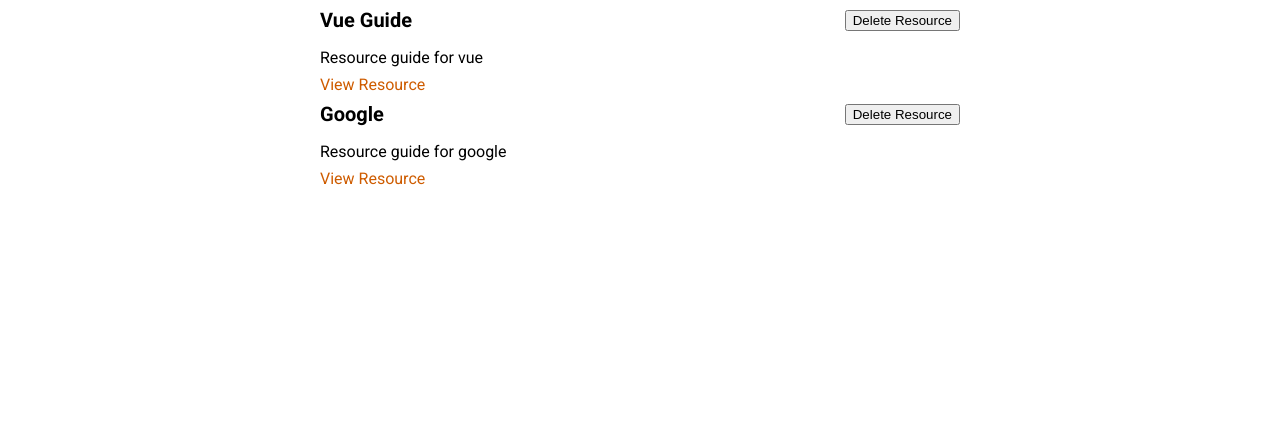
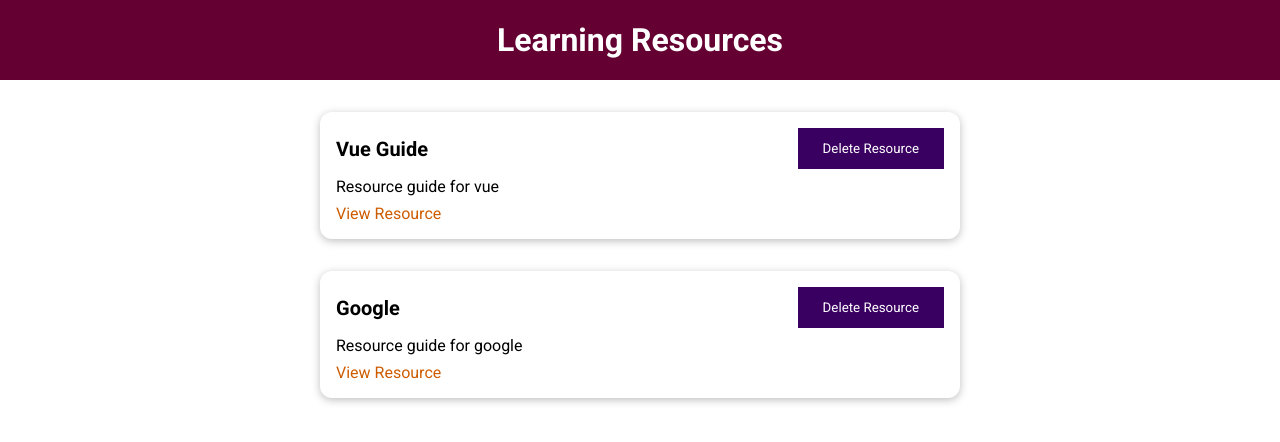
Before and after one commit to nnenna-syncpro/TheLearningResourcesApp, a Vue app: page / in a window 1280 px wide. Shown: the top 442 px of the page. Built offline with nearby package versions, Linux system fonts and the light colour scheme.

Commit message:
Added Header, BaseCard, and BaseButton components

```diff
--- a/src/App.vue
+++ b/src/App.vue
@@ -1,13 +1,16 @@
 <template>
+    <the-header title="Learning Resources"></the-header>
     <stored-resources :resources="storedResources"> </stored-resources>
 </template>
 
 <script>
 import StoredResources from "./components/learning-resources/StoredResources.vue";
+import TheHeader from "./components/layouts/TheHeader.vue";
 
 export default {
     components: {
-        StoredResources
+        StoredResources,
+        TheHeader
     },
     data () {
         return {
--- /dev/null
+++ b/src/components/UI/BaseButton.vue
@@ -0,0 +1,33 @@
+<template>
+    <button>
+        <slot></slot>
+    </button>
+</template>
+
+<style scoped>
+button {
+  padding: 0.75rem 1.5rem;
+  font-family: inherit;
+  background-color: #3a0061;
+  border: 1px solid #3a0061;
+  color: white;
+  cursor: pointer;
+}
+
+button:hover,
+button:active {
+  background-color: #270041;
+  border-color: #270041;
+}
+
+.flat {
+  background-color: transparent;
+  color: #3a0061;
+  border: none;
+}
+
+.flat:hover,
+.flat:active {
+  background-color: #edd2ff;
+}
+</style>
--- /dev/null
+++ b/src/components/UI/BaseCard.vue
@@ -0,0 +1,15 @@
+<template>
+    <div>
+        <slot></slot>
+    </div>
+</template>
+
+<style scoped>
+div {
+  border-radius: 12px;
+  box-shadow: 0 2px 8px rgba(0, 0, 0, 0.26);
+  padding: 1rem;
+  margin: 2rem auto;
+  max-width: 40rem;
+}
+</style>
--- /dev/null
+++ b/src/components/layouts/TheHeader.vue
@@ -0,0 +1,27 @@
+<template>
+    <header>
+        <h1>{{ title }}</h1>
+    </header>
+</template>
+
+<script>
+export default {
+    props: ["title"]
+}
+</script>
+
+<style scoped>
+header {
+  width: 100%;
+  height: 5rem;
+  background-color: #640032;
+  display: flex;
+  justify-content: center;
+  align-items: center;
+}
+
+header h1 {
+  color: white;
+  margin: 0;
+}
+</style>
--- a/src/components/learning-resources/LearningResource.vue
+++ b/src/components/learning-resources/LearningResource.vue
@@ -1,15 +1,16 @@
 <template>
     <li>
-        <div>
+        <base-card>
             <header>
                 <h3>{{title}}</h3>
-                <button>Delete Resource</button>
+                <base-button>Delete Resource</base-button>
+                <!-- <button>Delete Resource</button> -->
             </header>
             <p>{{ description }}</p>
             <nav>
                 <a :href="link">View Resource</a>
             </nav>
-        </div>
+        </base-card>
     </li>
 </template>
 
```
Also changed, not shown: src/main.js (+7 -1 lines).
